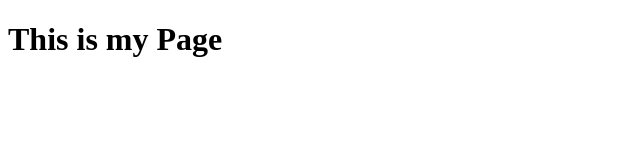
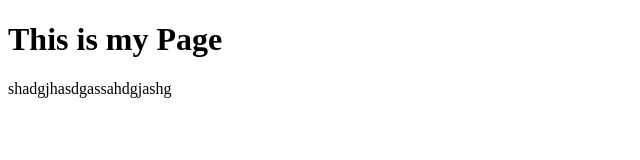
Before and after one commit to JohnCrisLanestosa/Testing2, a plain HTML site: page index.html in a window 1280 px wide. Shown: the whole page, without its empty margins (0-640 px from the left). Drawn offline with Linux system fonts and the light colour scheme.

Commit message:
Update index.html

```diff
--- a/index.html
+++ b/index.html
@@ -9,6 +9,6 @@
     </body>
 </head>
 <body>
-
+    shadgjhasdgassahdgjashg
 </body>
 </html>
```
